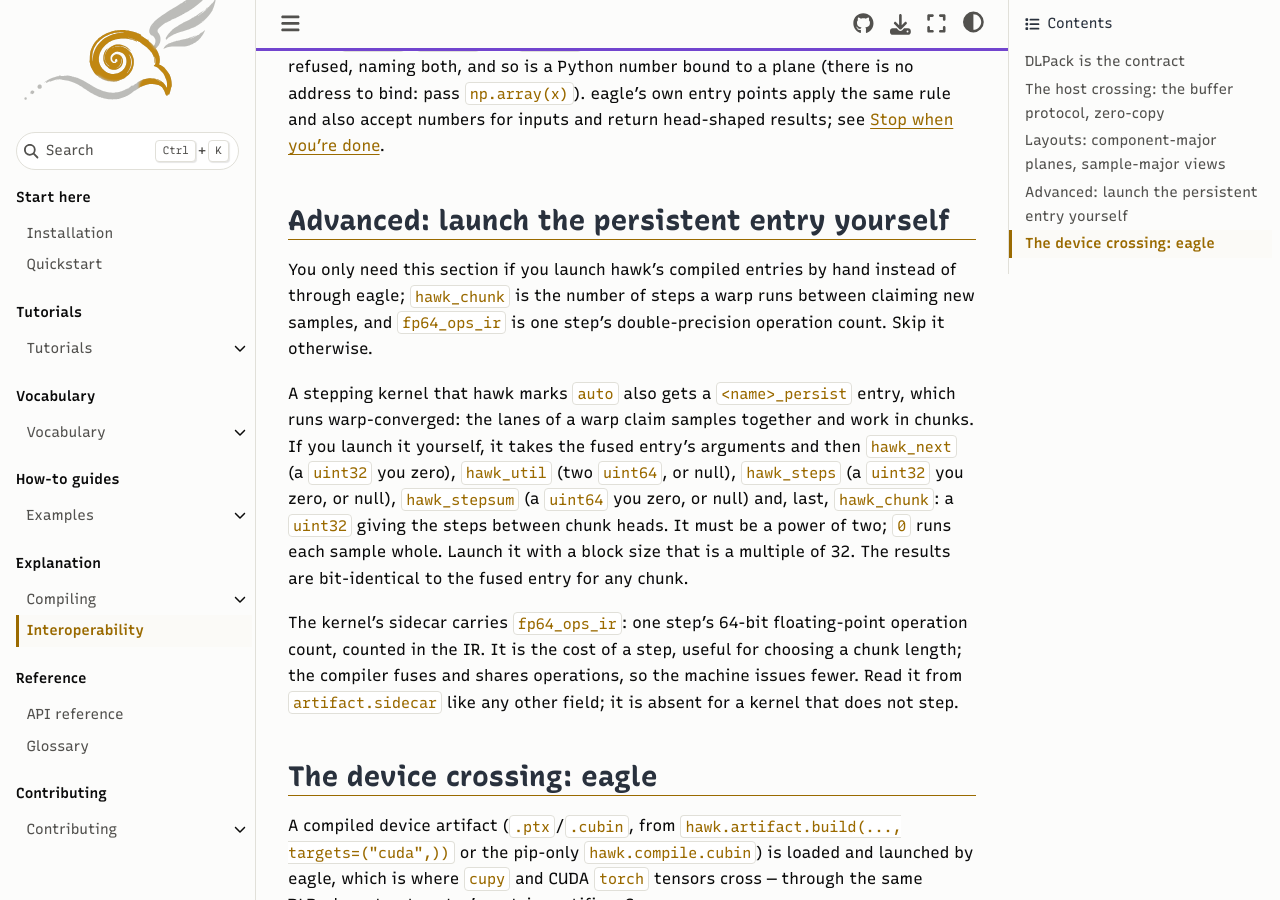
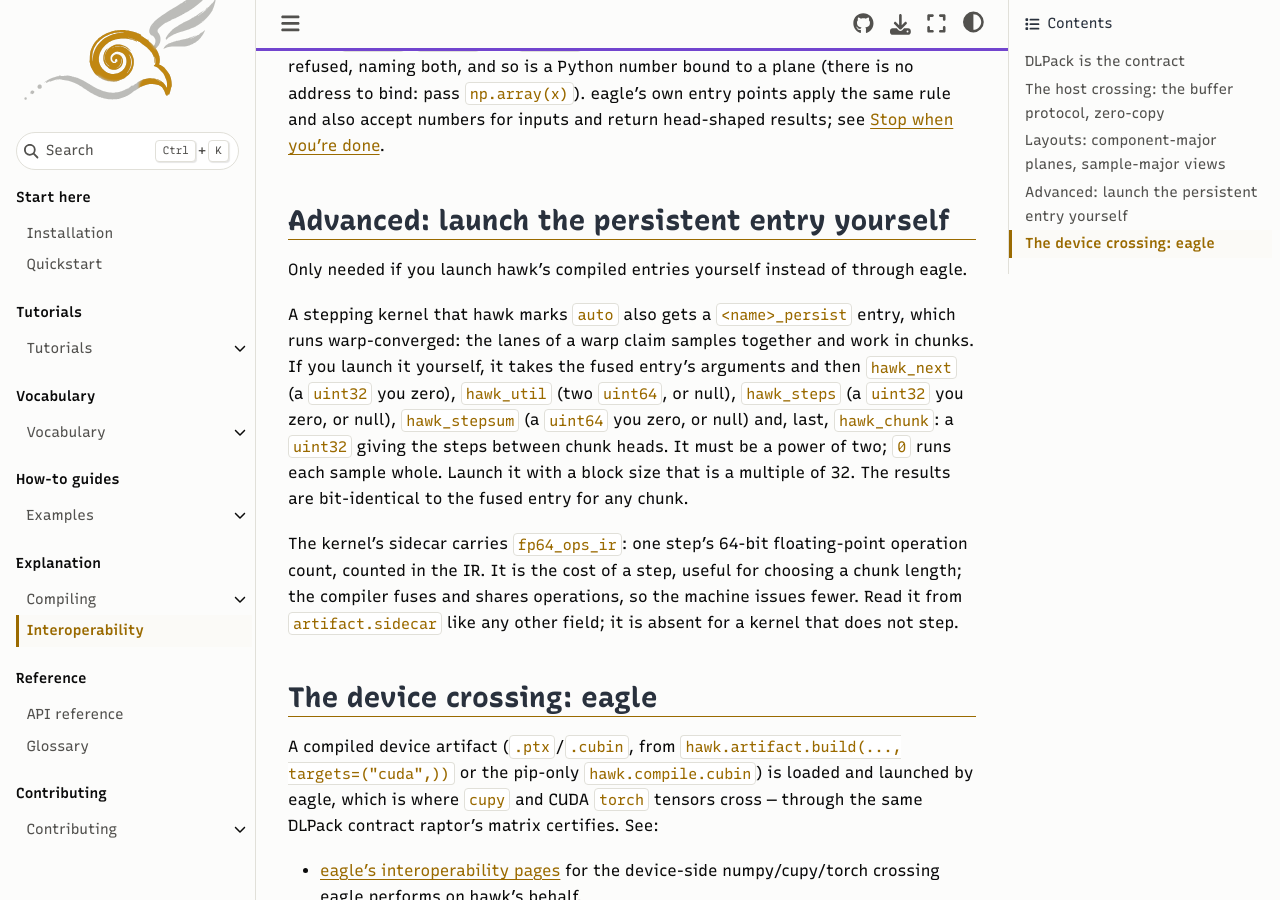
Before and after one commit to amasat01/hawk, a Sphinx documentation site: the page built from docs/content/interop.md, in a window 1280 px wide and 900 px high, scrolled down 2618 px. Built offline with Sphinx 7.4.7 and the Sphinx Book theme 1.1.4, drawn with Linux system fonts in a browser that asks for light colours.

Commit message:
Trim the install-page and interop wording

```diff
--- a/docs/content/interop.md
+++ b/docs/content/interop.md
@@ -113,7 +113,7 @@ numbers for inputs and return head-shaped results; see
 
 ## Advanced: launch the persistent entry yourself
 
-You only need this section if you launch hawk's compiled entries by hand instead of through eagle; `hawk_chunk` is the number of steps a warp runs between claiming new samples, and `fp64_ops_ir` is one step's double-precision operation count. Skip it otherwise.
+Only needed if you launch hawk's compiled entries yourself instead of through eagle.
 
 A stepping kernel that hawk marks `auto` also gets a `<name>_persist` entry, which runs warp-converged: the lanes of a warp claim samples together and work in chunks. If you launch it yourself, it takes the fused entry's arguments and then `hawk_next` (a `uint32` you zero), `hawk_util` (two `uint64`, or null), `hawk_steps` (a `uint32` you zero, or null), `hawk_stepsum` (a `uint64` you zero, or null) and, last, `hawk_chunk`: a `uint32` giving the steps between chunk heads. It must be a power of two; `0` runs each sample whole. Launch it with a block size that is a multiple of 32. The results are bit-identical to the fused entry for any chunk.
 
```
Also changed, not shown: README.md (+3 -3 lines), docs/content/installation.md (+1 -1 lines).
